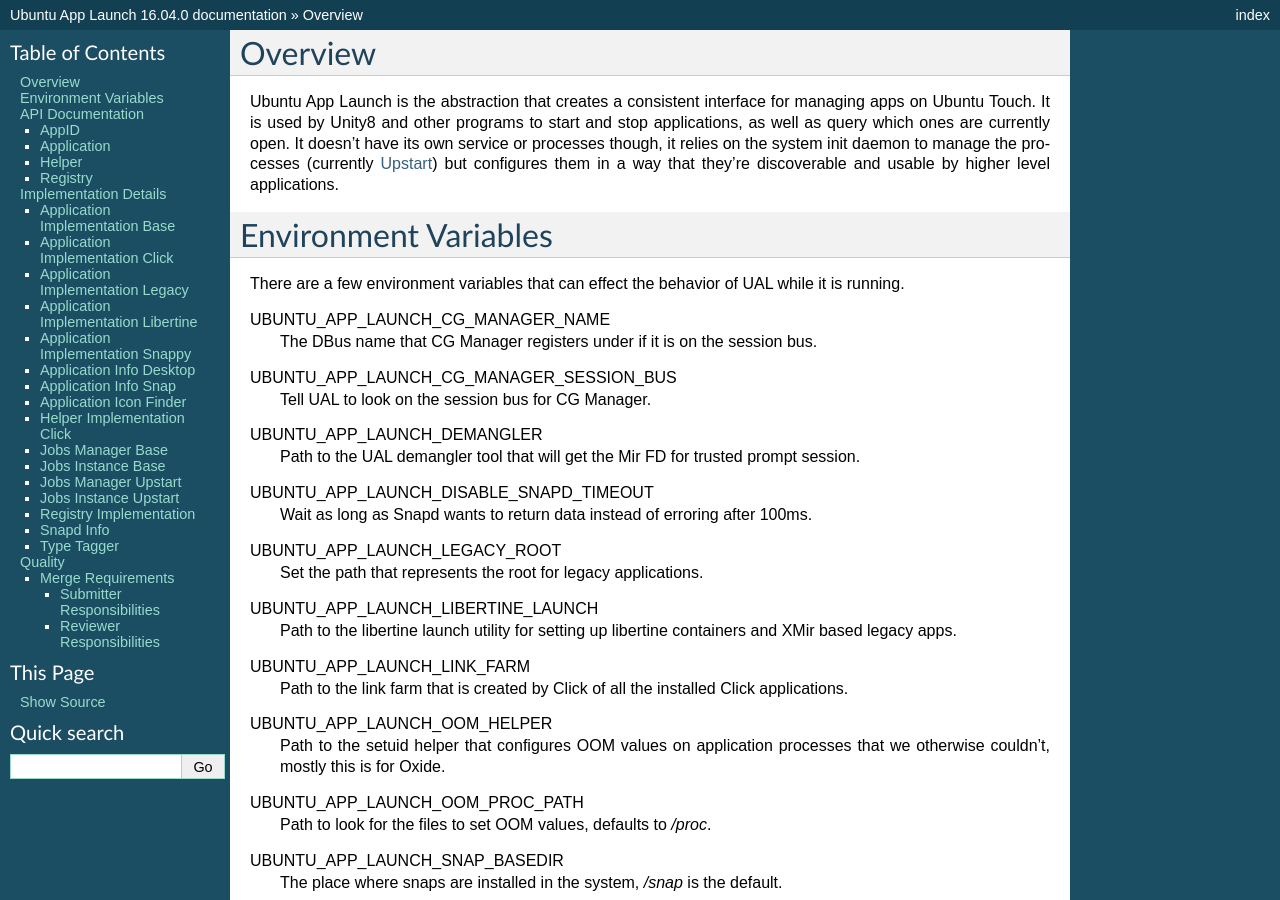
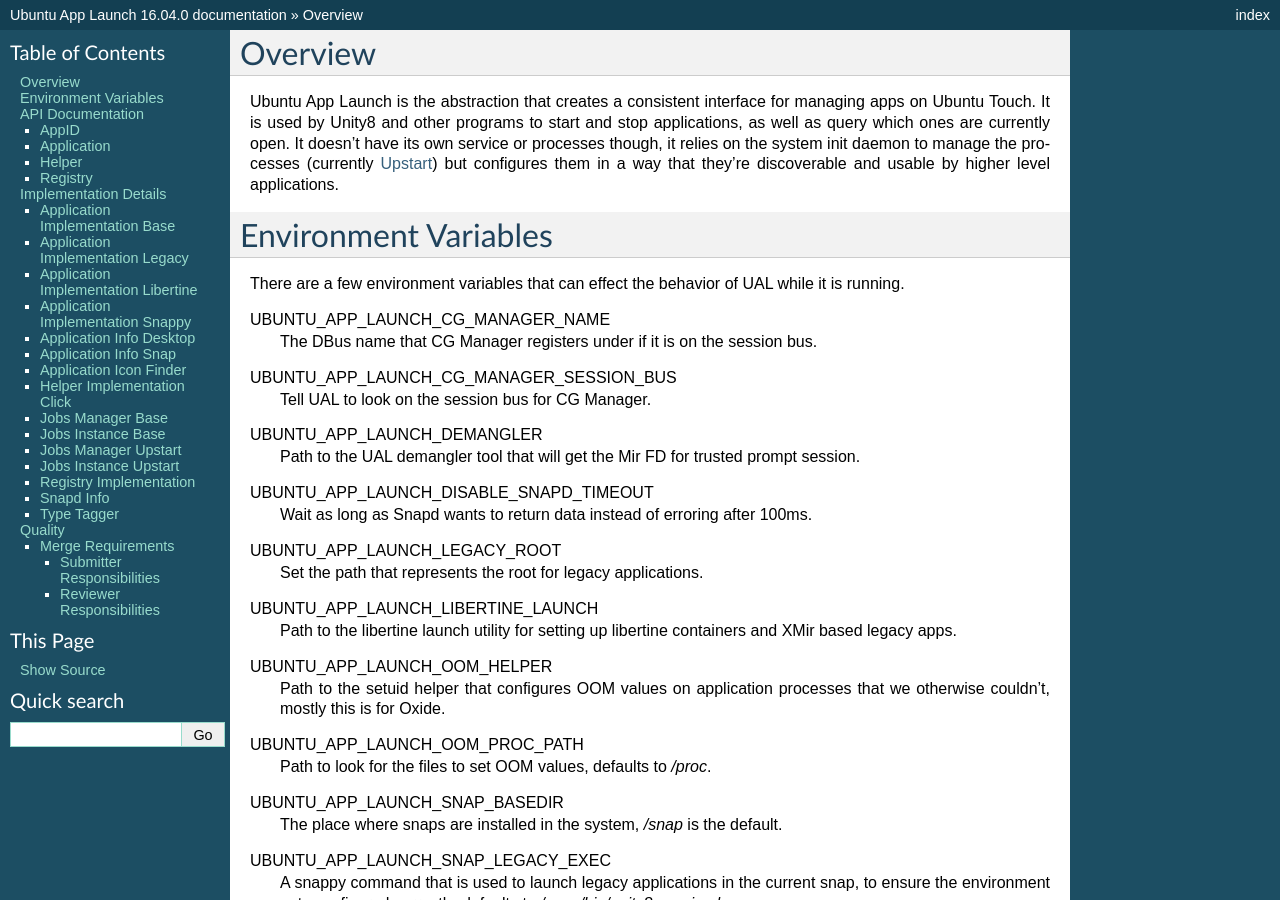
Before and after one commit to ubports/ubuntu-app-launch, a Sphinx documentation site: the page built from docs/index.rst, in a window 1280 px wide and 900 px high. Built offline with Sphinx 7.4.7, drawn with Linux system fonts in a browser that asks for light colours; some of the changed text lies outside the part shown.

Commit message:
Drop click docs

```diff
--- a/docs/index.rst
+++ b/docs/index.rst
@@ -42,9 +42,6 @@
 
 UBUNTU_APP_LAUNCH_LIBERTINE_LAUNCH
   Path to the libertine launch utility for setting up libertine containers and XMir based legacy apps.
-
-UBUNTU_APP_LAUNCH_LINK_FARM
-  Path to the link farm that is created by Click of all the installed Click applications.
 
 UBUNTU_APP_LAUNCH_OOM_HELPER
   Path to the setuid helper that configures OOM values on application processes that we otherwise couldn't, mostly this is for Oxide.
@@ -110,16 +107,6 @@
 -------------------------------
 
 .. doxygenclass:: ubuntu::app_launch::app_impls::Base
-   :project: libubuntu-app-launch
-   :members:
-   :protected-members:
-   :private-members:
-   :undoc-members:
-
-Application Implementation Click
---------------------------------
-
-.. doxygenclass:: ubuntu::app_launch::app_impls::Click
    :project: libubuntu-app-launch
    :members:
    :protected-members:
```
